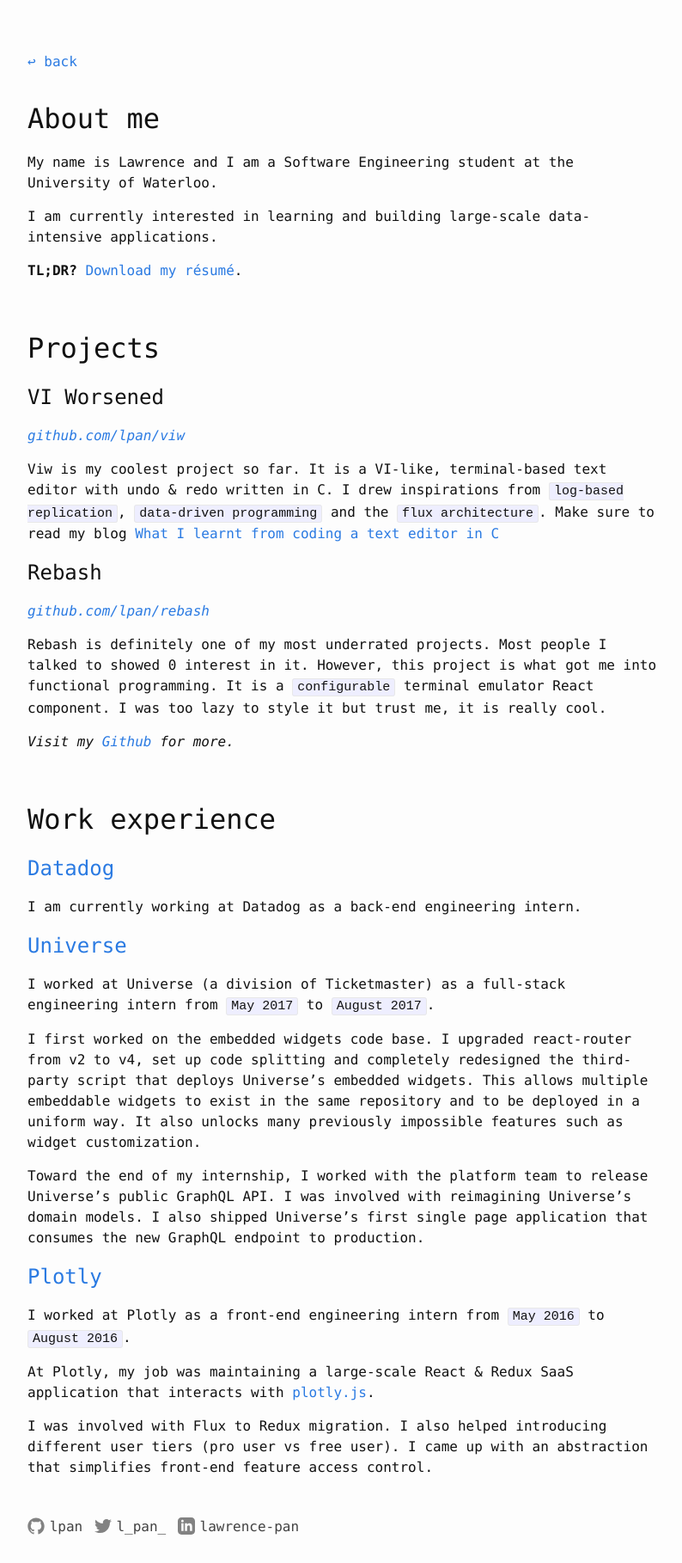
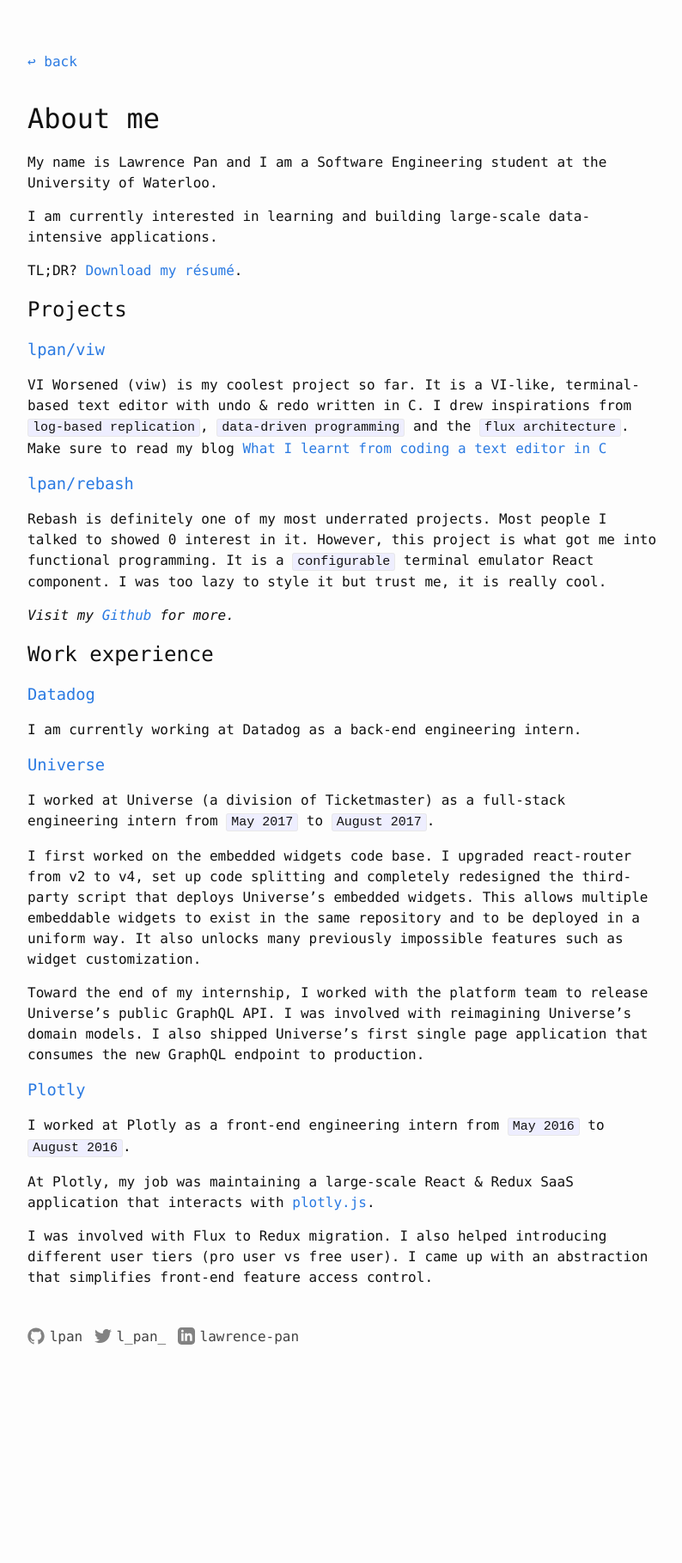
Before and after one commit to lpan/lpan.github.io, a Jekyll site: the page built from about.md, in a window 1280 px wide. Shown: the whole page at 86% size, without its empty margins (238-1032 px from the left). Built offline with Jekyll 4.4.1, drawn with Linux system fonts in a browser that asks for light colours; after the commit the page ends 1597 px from its top, so only the background shows below that.

Commit message:
get rid of weird section spacing

```diff
--- a/about.md
+++ b/about.md
@@ -6,27 +6,25 @@ permalink: /about/
 
 # About me
 
-My name is Lawrence and I am a Software Engineering student at the University of
-Waterloo.
+My name is Lawrence Pan and I am a Software Engineering student at the
+University of Waterloo.
 
 I am currently interested in learning and building large-scale data-intensive
 applications.
 
-**TL;DR?** [Download my résumé]({{ site.resume_url }}).
+TL;DR? [Download my résumé]({{ site.resume_url }}).
 
-<br />
-# Projects
+## Projects
 
-## VI Worsened
-*[github.com/lpan/viw](https://github.com/lpan/viw)*
+### [lpan/viw](https://github.com/lpan/viw)
 
-Viw is my coolest project so far. It is a VI-like, terminal-based text editor
-with undo & redo written in C. I drew inspirations from `log-based replication`,
-`data-driven programming` and the `flux architecture`. Make sure to read my blog
-[What I learnt from coding a text editor in C](/what-i-learnt-from-viw)
+VI Worsened (viw) is my coolest project so far. It is a VI-like, terminal-based
+text editor with undo & redo written in C. I drew inspirations from `log-based
+replication`, `data-driven programming` and the `flux architecture`. Make sure
+to read my blog [What I learnt from coding a text editor in
+C](/what-i-learnt-from-viw)
 
-## Rebash
-*[github.com/lpan/rebash](https://github.com/lpan/rebash)*
+### [lpan/rebash](https://github.com/lpan/rebash)
 
 Rebash is definitely one of my most underrated projects. Most people I talked to
 showed 0 interest in it. However, this project is what got me into functional
@@ -35,13 +33,12 @@ lazy to style it but trust me, it is really cool.
 
 *Visit my [Github](https://github.com/lpan) for more.*
 
-<br />
-# Work experience
+## Work experience
 
-## [Datadog](https://datadoghq.com)
+### [Datadog](https://datadoghq.com)
 I am currently working at Datadog as a back-end engineering intern.
 
-## [Universe](https://www.universe.com)
+### [Universe](https://www.universe.com)
 I worked at Universe (a division of Ticketmaster) as a full-stack engineering
 intern from `May 2017` to `August 2017`.
 
@@ -56,7 +53,7 @@ Universe's public GraphQL API. I was involved with reimagining Universe's domain
 models. I also shipped Universe's first single page application that consumes
 the new GraphQL endpoint to production.
 
-## [Plotly](https://plot.ly)
+### [Plotly](https://plot.ly)
 I worked at Plotly as a front-end engineering intern from `May 2016` to `August
 2016`.
 
```
